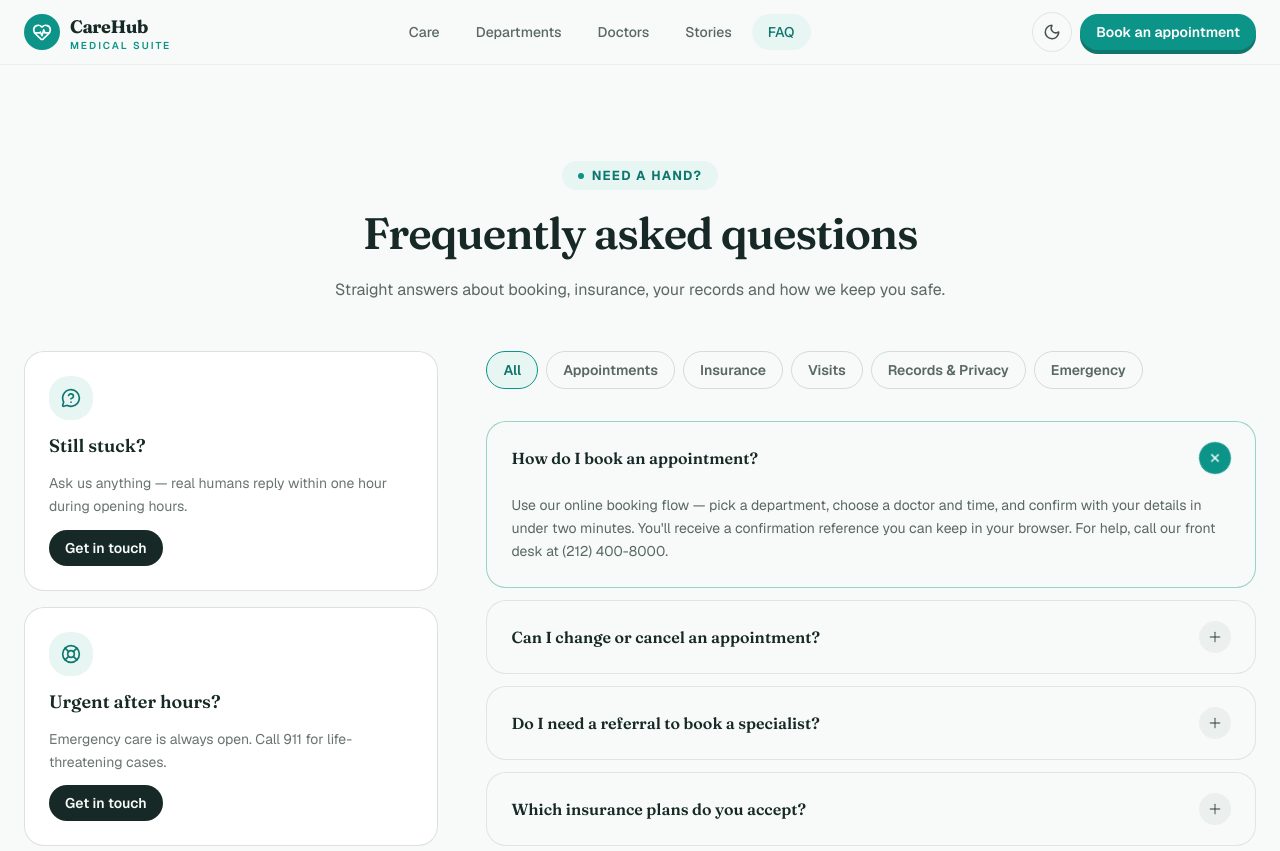
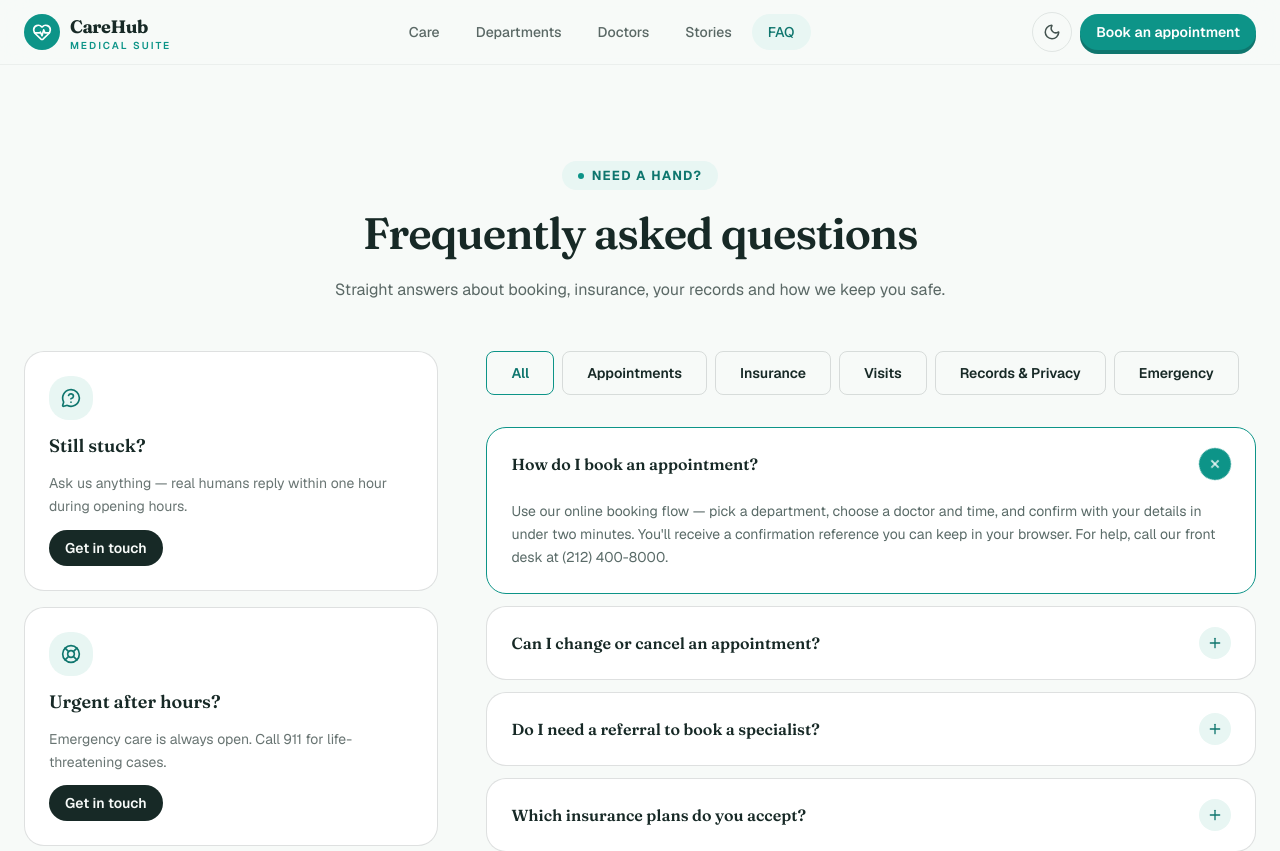
Before and after one commit to Salar11111/Care-Hub, a Next.js app: page /faq in a window 1280 px wide. Shown: the top 851 px of the page. Built offline with nearby package versions, Linux system fonts and the light colour scheme.

Commit message:
style: enhance UI with a consistent design system

```diff
--- a/src/components/faq/faq-accordion.tsx
+++ b/src/components/faq/faq-accordion.tsx
@@ -25,10 +25,8 @@ export function FaqAccordion() {
             role="tab"
             aria-selected={category === cat}
             onClick={() => setCategory(cat)}
-            className={`rounded-full border px-4 py-2 text-sm font-semibold transition-colors ${
-              category === cat
-                ? "border-teal-600 bg-teal-50 text-teal-700 dark:bg-teal-950/50 dark:text-teal-300"
-                : "border-foreground/15 text-foreground/70 hover:border-foreground/30"
+            className={`btn btn--secondary ${
+              category === cat ? "!border-accent !text-accent-strong" : ""
             }`}
           >
             {cat}
@@ -42,33 +40,29 @@ export function FaqAccordion() {
           return (
             <div
               key={faq.id}
-              className={`overflow-hidden rounded-2xl border transition-colors ${
-                open ? "border-teal-600/40 bg-background" : "border-foreground/10 bg-background"
-              }`}
+              className={`card overflow-hidden ${open ? "!border-accent" : ""}`}
             >
               <button
                 onClick={() => setActive(open ? null : faq.id)}
                 aria-expanded={open}
-                className="flex w-full items-center justify-between gap-4 px-6 py-5 text-left"
+                className="flex min-h-11 w-full items-center justify-between gap-4 px-6 py-5 text-left"
               >
                 <span className="font-display text-base font-semibold">{faq.question}</span>
                 <span
-                  className={`flex h-8 w-8 shrink-0 items-center justify-center rounded-full transition-all duration-300 ${
-                    open
-                      ? "rotate-45 bg-teal-600 text-white"
-                      : "bg-foreground/5 text-foreground/60"
+                  className={`flex h-8 w-8 shrink-0 items-center justify-center rounded-full transition-transform duration-[var(--dur)] ${
+                    open ? "rotate-45 bg-accent text-white" : "bg-accent-soft text-accent-strong"
                   }`}
                 >
                   <Plus className="h-4 w-4" aria-hidden="true" />
                 </span>
               </button>
               <div
-                className={`grid transition-all duration-300 ease-in-out ${
+                className={`grid transition-all duration-[var(--dur)] ease-in-out ${
                   open ? "grid-rows-[1fr] opacity-100" : "grid-rows-[0fr] opacity-0"
                 }`}
               >
                 <div className="overflow-hidden">
-                  <p className="px-6 pb-6 text-sm leading-relaxed text-foreground/70">
+                  <p className="px-6 pb-6 text-sm leading-relaxed text-muted">
                     {faq.answer}
                   </p>
                 </div>
```
